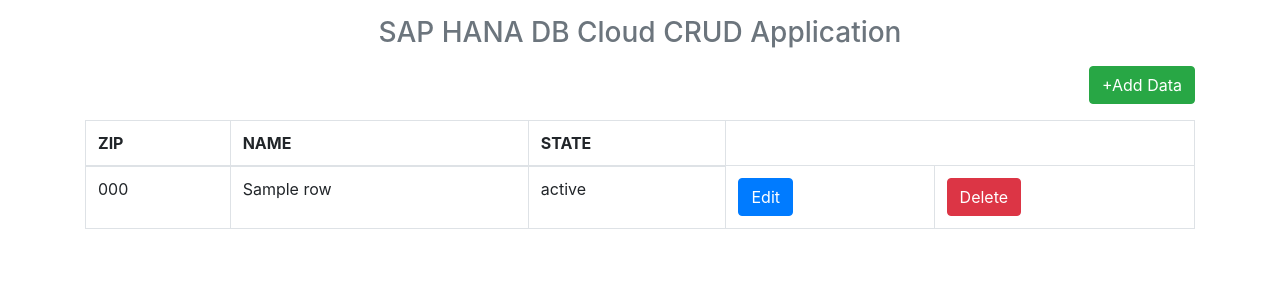
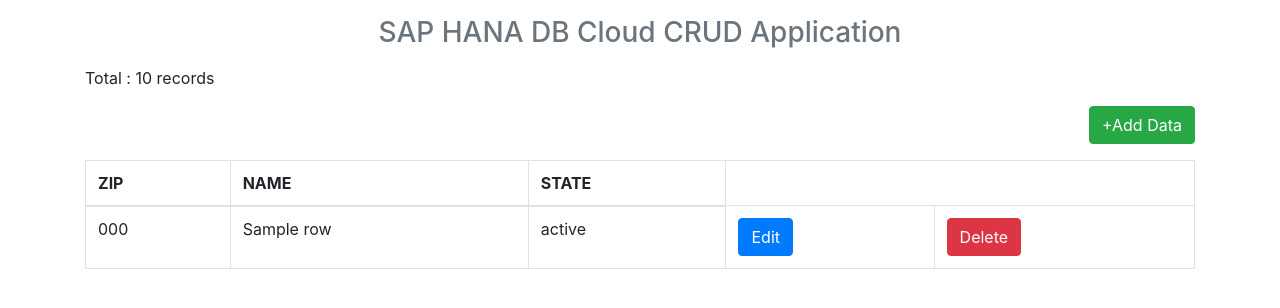
Before and after one commit to jenizar/hanadb-crud-app-with-python-flask, a Flask app: template templates/index.html in a window 1280 px wide. Shown: the top 308 px of the page. Run offline with Flask 3, Linux system fonts and the light colour scheme; the template is opened without the code that fills it: most values are stand-ins (such as "Sample title", 1, 10 or a date in 2020); some libraries are stand-ins or nearby versions.

Commit message:
index.html
Update index.html

```diff
--- a/templates/index.html
+++ b/templates/index.html
@@ -1,6 +1,7 @@
 {% extends 'layout.html' %}
 {% block body %}
   <h3 class='text-center text-muted mb-3'>SAP HANA DB Cloud CRUD Application</h3>
+  <td><p>Total : {{dbrecords}} records</p></td>
   <p class='text-right'><a href='{{url_for("add_data")}}' class='btn btn-success '>+Add Data</a></p>
   <table class='table table-bordered'>
     <thead>
```
